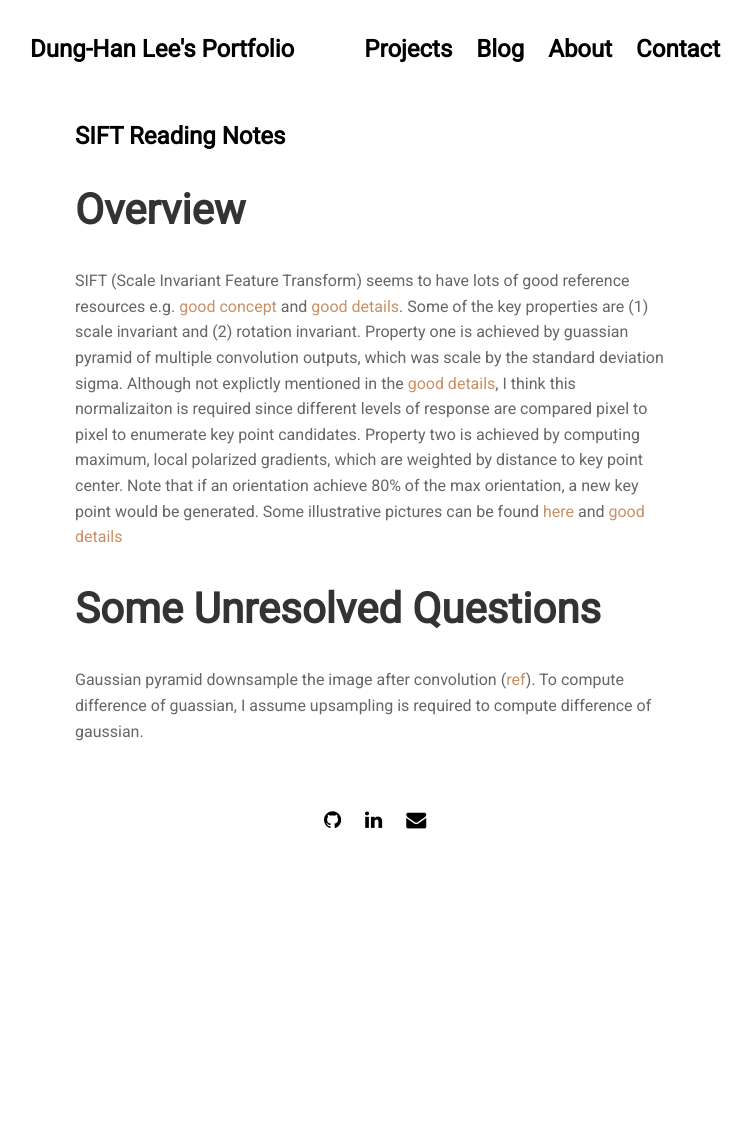
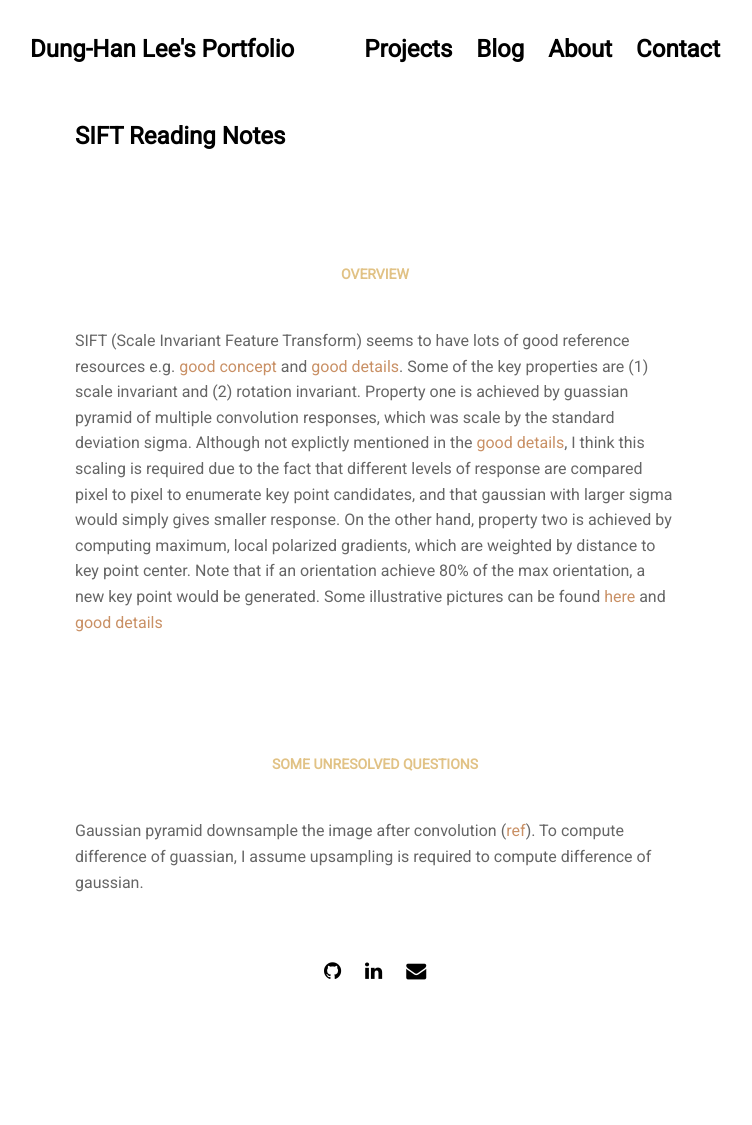
Before and after one commit to Dung-Han-Lee/Dung-Han-Lee.github.io, a Jekyll site: the page built from _posts/2020-10-14-SIFT.md, in a window 1280 px wide. Shown: the whole page, without its empty margins (265-1017 px from the left). Built offline with Jekyll 4.4.1, drawn with Linux system fonts in a browser that asks for light colours; nearby versions of some CDN libraries; before the commit the page ends 974 px from its top, so only the background shows below that.

Commit message:
Beautify SIFT Notes

```diff
--- a/_posts/2020-10-14-SIFT.md
+++ b/_posts/2020-10-14-SIFT.md
@@ -3,9 +3,9 @@ layout: post
 title: "SIFT Reading Notes"
 ---
 
-## Overview
-SIFT (Scale Invariant Feature Transform) seems to have lots of good reference resources e.g. [good concept](https://aishack.in/tutorials/implementing-sift-opencv/) and [good details](https://medium.com/@lerner98/implementing-sift-in-python-36c619df7945). Some of the key properties are (1) scale invariant and (2) rotation invariant. Property one is achieved by guassian pyramid of multiple convolution outputs, which was scale by the standard deviation sigma. Although not explictly mentioned in the [good details](https://medium.com/@lerner98/implementing-sift-in-python-36c619df7945), I think this normalizaiton is required since different levels of response are compared pixel to pixel to enumerate key point candidates. Property two is achieved by computing maximum, local polarized gradients, which are weighted by distance to key point center. Note that if an orientation achieve 80% of the max orientation, a new key point would be generated. Some illustrative pictures can be found [here](https://www.slideshare.net/NitinRamchandani/sift-12195519) and [good details](https://medium.com/@lerner98/implementing-sift-in-python-36c619df7945)
+### Overview
+SIFT (Scale Invariant Feature Transform) seems to have lots of good reference resources e.g. [good concept](https://aishack.in/tutorials/implementing-sift-opencv/) and [good details](https://medium.com/@lerner98/implementing-sift-in-python-36c619df7945). Some of the key properties are (1) scale invariant and (2) rotation invariant. Property one is achieved by guassian pyramid of multiple convolution responses, which was scale by the standard deviation sigma. Although not explictly mentioned in the [good details](https://medium.com/@lerner98/implementing-sift-in-python-36c619df7945), I think this scaling is required due to the fact that different levels of response are compared pixel to pixel to enumerate key point candidates, and that gaussian with larger sigma would simply gives smaller response. On the other hand, property two is achieved by computing maximum, local polarized gradients, which are weighted by distance to key point center. Note that if an orientation achieve 80% of the max orientation, a new key point would be generated. Some illustrative pictures can be found [here](https://www.slideshare.net/NitinRamchandani/sift-12195519) and [good details](https://medium.com/@lerner98/implementing-sift-in-python-36c619df7945)
 
 
-## Some Unresolved Questions
+### Some Unresolved Questions
 Gaussian pyramid downsample the image after convolution ([ref](https://dsp.stackexchange.com/questions/50132/gaussian-pyramid-why-needs-the-image-to-be-downsampled)). To compute difference of guassian, I assume upsampling is required to compute difference of gaussian.
```
